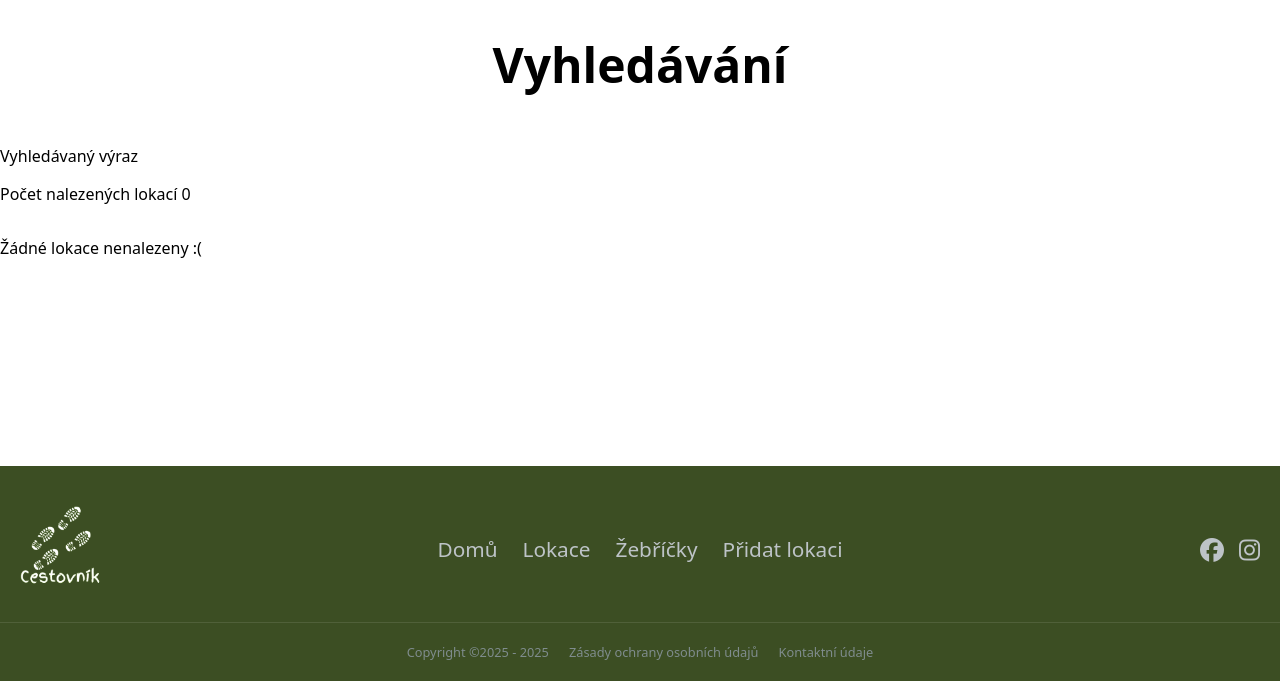
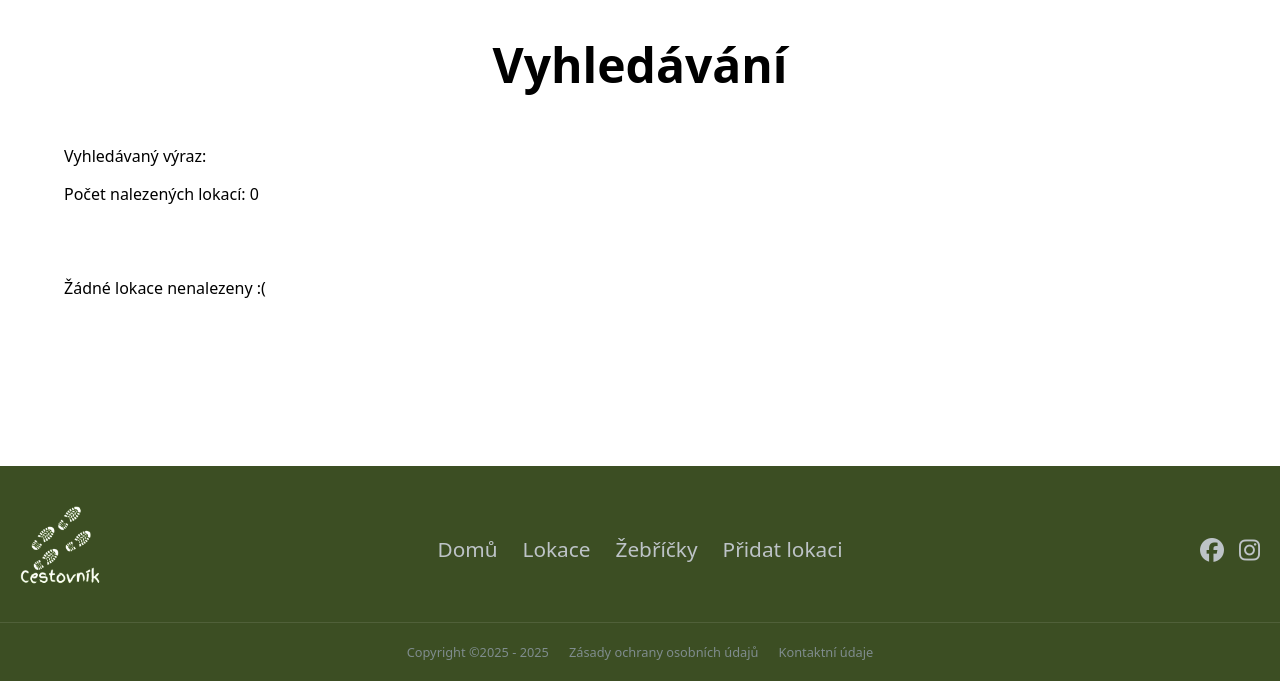
Before and after one commit to endurovojta173/Travel-Diary, a FastAPI app: page /search in a window 1280 px wide. Shown: the part 119-800 px from the top of the page. Run offline with FastAPI, Linux system fonts and the light colour scheme.

Commit message:
Redesign search page layout and add CSS
Refactored search.html to improve structure and visual presentation, including new containers for locations and ratings. Added search.css for text styling and updated the template to use additional CSS files for rankings and ratings.

```diff
--- /dev/null
+++ b/static/css/search.css
@@ -0,0 +1,3 @@
+.text{
+    font-size: 1.2rem;
+}
--- a/templates/search.html
+++ b/templates/search.html
@@ -1,24 +1,82 @@
 {% extends "base.html" %}
 {% block title %}{{ title }}{% endblock %}
+{% block head %}
+    <link rel="stylesheet" href="{{ url_for('static', path='css/rankings.css') }}">
+    <link rel="stylesheet" href="{{ url_for('static', path='css/rating.css') }}">
+    <link rel="stylesheet" href="{{ url_for('static', path='css/text.css') }}">
+{% endblock %}
 {% block content %}
     <h1>{{ title }}</h1>
-    <div>
-    <p>Vyhledávaný výraz {{ search_term }}</p>
-    <p>Počet nalezených lokací {{ number_of_locations }}</p>
+    <div class="container">
+        <div class="text">
+            <p>Vyhledávaný výraz: {{ search_term }}</p>
+            <p>Počet nalezených lokací: {{ number_of_locations }}</p>
         </div>
+        <div class="locations-container">
             {% if locations %}
                 {% for loc in locations %}
-                    <li><a href="{{url_for('location_detail',  location_id=loc['id']) }}">{{ loc.name }}</a>
+                    <div class="location-box">
+                        {% if not pending %}
+                            <a href="{{ url_for('location_detail',  location_id=loc['id']) }}">
+                                <div class="location-box-img">
                                     {% if loc['photo'] %}
-                            <a href="{{url_for('location_detail',  location_id=loc['id']) }}">
                                         <img alt="{{ loc['photo']['alt_text'] }}" src="/{{ loc['photo']['url'] }}">
+                                    {% else %}
+                                        <img alt="No photo" src="{{ url_for('static', path='img/web/noImage.webp') }}"
+                                             class="noImage">
+                                    {% endif %}
+                                </div>
+                                <div class="location-box-heading">
+                                    <h2>{{ loc['name'] }}</h2>
+                                </div>
+                                <div class="rating-stars"
+                                     title="Průměrné hodnocení: {{ (loc['avg_rating'] or 0) | round(1) }}">
+                                    {# --- Výpočet --- #}
+                                    {# Převedení na int zaokrouhlí dolů #}
+                                    {% set active_stars = loc['avg_rating'] | int %}
+                                    {# Zbytek do 5 jsou neaktivní #}
+                                    {% set inactive_stars = 5 - active_stars %}
+                                    {% for i in range(active_stars) %}
+                                        <i class="fa-solid fa-star star-active"></i>
+                                    {% endfor %}
+                                    {% for i in range(inactive_stars) %}
+                                        <i class="fa-solid fa-star star-inactive"></i>
+                                    {% endfor %}
+                                    <span class="rating-value">
+                        {% if loc['avg_rating'] %}
+                            {{ loc['avg_rating'] | round(1) }}
+                        {% else %}
+                            0.0
+                        {% endif %}
+                        </span>
+                                </div>
+                                <div class="location-box-description">
+                                    {{ loc['description'] | truncate(200, True, '...') | safe | striptags }}
+                                </div>
                             </a>
                         {% else %}
-                            <img alt="No photo" src="{{url_for('static', path='img/web/noImage.webp') }}"  class="noImage">
+                            <a href="{{ url_for('approve_location_detail',  location_id=loc['id']) }}">
+                                <div class="location-box-img">
+                                    {% if loc['photo'] %}
+                                        <img alt="{{ loc['photo']['alt_text'] }}" src="/{{ loc['photo']['url'] }}">
+                                    {% else %}
+                                        <img alt="No photo" src="{{ url_for('static', path='img/web/noImage.webp') }}"
+                                             class="noImage">
                                     {% endif %}
-                    </li>
+                                </div>
+                                <div class="location-box-heading">
+                                    <h2>{{ loc['name'] }}</h2>
+                                </div>
+                                <div class="location-box-description">
+                                    {{ loc['description'] | truncate(200, True, '...') | safe | striptags }}
+                                </div>
+                            </a>
+                        {% endif %}
+                    </div>
                 {% endfor %}
             {% else %}
                 <p>Žádné lokace nenalezeny :(</p>
             {% endif %}
+        </div>
+    </div>
 {% endblock %}
```
Lines whose indentation alone changed are shown as unchanged.
